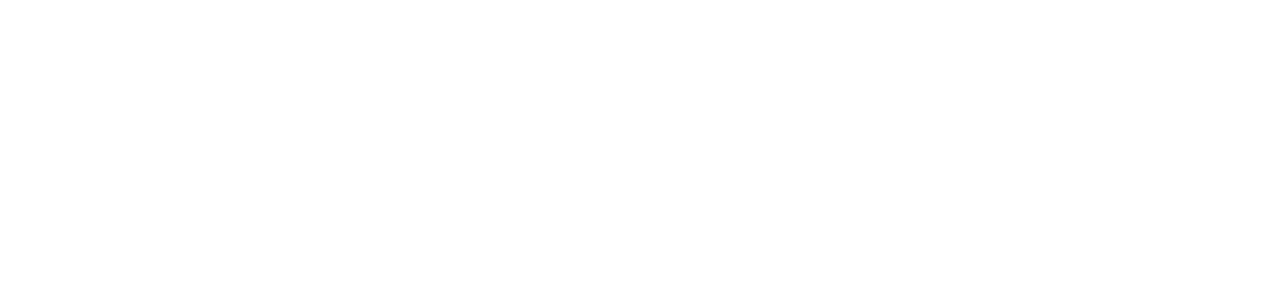
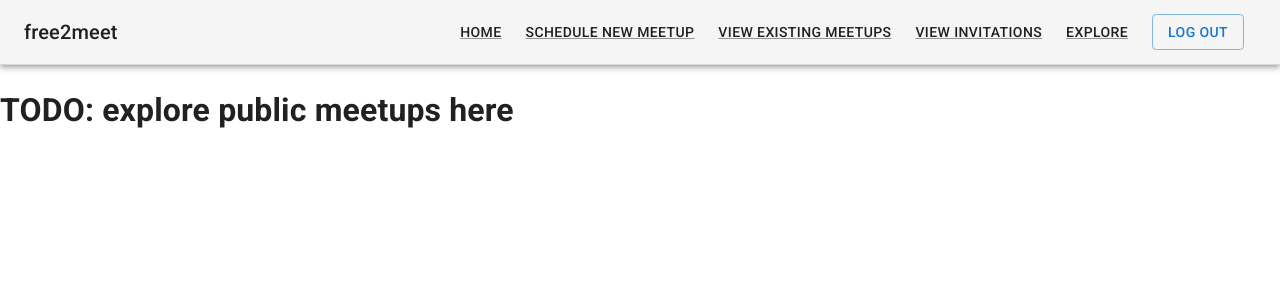
Before and after one commit to shiyuchen6688/free2meet, a React (Create React App) app in the folder frontend/: page /explore in a window 1280 px wide. Before the commit this address had no page. Shown: the top 300 px of the page. Built offline with nearby package versions, Linux system fonts and the light colour scheme.

Commit message:
stub for app pages added

```diff
--- /dev/null
+++ b/frontend/src/Explore.js
@@ -0,0 +1,15 @@
+import ToolBar from './ToolBar'
+import CssBaseline from '@mui/material/CssBaseline'
+
+
+
+export default function Explore() {
+    return (
+        <>
+            <CssBaseline />
+
+            <ToolBar />
+            <h1>TODO: explore public meetups here</h1>
+        </>
+    )
+}
--- /dev/null
+++ b/frontend/src/Invitations.js
@@ -0,0 +1,15 @@
+import ToolBar from './ToolBar'
+import CssBaseline from '@mui/material/CssBaseline'
+
+
+
+export default function Meetups() {
+    return (
+        <>
+            <CssBaseline />
+
+            <ToolBar />
+            <h1>TODO: this page should display a list of invitations the user received</h1>
+        </>
+    )
+}
--- /dev/null
+++ b/frontend/src/Meetups.js
@@ -0,0 +1,15 @@
+import ToolBar from './ToolBar'
+import CssBaseline from '@mui/material/CssBaseline'
+
+
+
+export default function Meetups() {
+    return (
+        <>
+            <CssBaseline />
+
+            <ToolBar />
+            <h1>TODO: this page should display a list of meetups the user created or accepted</h1>
+        </>
+    )
+}
--- /dev/null
+++ b/frontend/src/ToolBar.js
@@ -0,0 +1,71 @@
+import * as React from 'react';
+import AppBar from '@mui/material/AppBar';
+import Button from '@mui/material/Button';
+import Toolbar from '@mui/material/Toolbar';
+import Typography from '@mui/material/Typography';
+import Link from '@mui/material/Link';
+import { useNavigate } from "react-router-dom";
+
+
+export default function ToolBar() {
+    const navigate = useNavigate();
+
+    return (
+        <AppBar
+            position="static"
+            color="default"
+            sx={{ borderBottom: (theme) => `1px solid ${theme.palette.divider}` }}
+        >
+            <Toolbar sx={{ flexWrap: 'wrap' }}>
+                <Typography variant="h6" color="inherit" noWrap align='left' sx={{ flexGrow: 1 }}>
+                    free2meet
+                </Typography>
+                <nav>
+                    <Link
+                        variant="button"
+                        color="text.primary"
+                        onClick={() => navigate("/")}
+                        sx={{ my: 1, mx: 1.5 }}
+                    >
+                        Home
+                    </Link>
+                    <Link
+                        variant="button"
+                        color="text.primary"
+                        onClick={() => navigate("/meetups/new")}
+                        sx={{ my: 1, mx: 1.5 }}
+                    >
+                        Schedule New Meetup
+                    </Link>
+                    <Link
+                        variant="button"
+                        color="text.primary"
+                        onClick={() => navigate("/meetups")}
+                        sx={{ my: 1, mx: 1.5 }}
+                    >
+                        View Existing Meetups
+                    </Link>
+                    <Link
+                        variant="button"
+                        color="text.primary"
+                        onClick={() => navigate("/invitations")}
+                        sx={{ my: 1, mx: 1.5 }}
+                    >
+                        View Invitations
+                    </Link>
+                    <Link
+                        variant="button"
+                        color="text.primary"
+                        onClick={() => navigate("/explore")}
+                        sx={{ my: 1, mx: 1.5 }}
+                    >
+                        Explore
+                    </Link>
+                </nav>
+                <Button href="#" variant="outlined" sx={{ my: 1, mx: 1.5 }}>
+                    Log out
+                </Button>
+            </Toolbar>
+        </AppBar>
+    )
+}
--- a/frontend/src/index.js
+++ b/frontend/src/index.js
@@ -3,6 +3,8 @@ import ReactDOM from 'react-dom/client';
 import './index.css';
 import App from './App';
 import Meetups from './Meetups'
+import Invitations from './Invitations'
+import Explore from './Explore'
 import reportWebVitals from './reportWebVitals';
 import {
   BrowserRouter,
@@ -19,6 +21,8 @@ root.render(
 
         <Route path="/" element={<App />} />
         <Route path="/meetups" element={<Meetups />} />
+        <Route path="/invitations" element={<Invitations />} />
+        <Route path="/explore" element={<Explore />} />
         {/* <Route path="meetups" element={<TODO />}>
                 <Route path=":meetupId" element={<TODO />} />
                 <Route path="new" element={<TODO />} />
```
